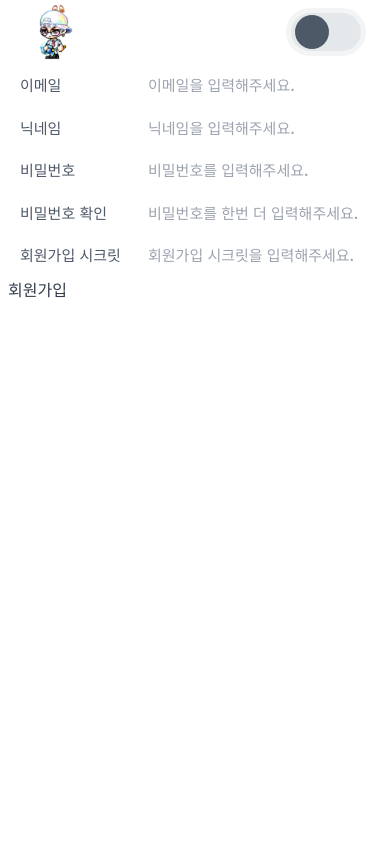
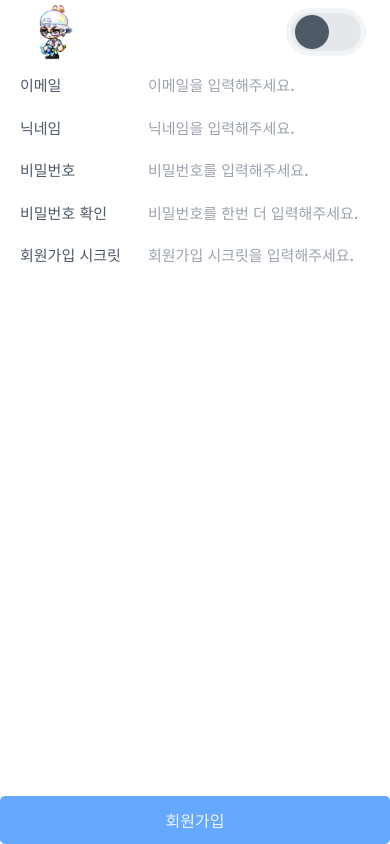
Before and after one commit to WilleLee/wille_logs, a Next.js app: page /signup in a window 390 px wide. Built offline with nearby package versions, Linux system fonts and the light colour scheme; no server answers.

Commit message:
[ADD] password validation

```diff
--- a/app/layout.tsx
+++ b/app/layout.tsx
@@ -8,6 +8,18 @@ import ThemeInitializer from "./theme-initializer";
 const notoSansKR = Noto_Sans_KR({
   subsets: ["latin"],
 });
+
+import type { Viewport } from "next";
+
+export const viewport: Viewport = {
+  themeColor: [
+    { media: "(prefers-color-scheme: light)", color: "#ffffff" },
+    { media: "(prefers-color-scheme: dark)", color: "#17171c" },
+  ],
+  initialScale: 1,
+  maximumScale: 1,
+  userScalable: false,
+};
 
 export const metadata: Metadata = {
   title: {
--- /dev/null
+++ b/components/bottom-button.tsx
@@ -0,0 +1,26 @@
+import { GlobalPortal } from "@app/global-portal";
+import { ButtonHTMLAttributes, ReactNode, Ref, forwardRef } from "react";
+
+interface Props extends ButtonHTMLAttributes<HTMLButtonElement> {
+  children: ReactNode;
+}
+
+const BottomButton = forwardRef(function BottomButton(
+  props: Props,
+  ref: Ref<HTMLButtonElement>,
+) {
+  const { children, className, ...rest } = props;
+  return (
+    <GlobalPortal>
+      <button
+        ref={ref}
+        className={`fixed bottom-0 left-[50%] flex h-[48px] w-full max-w-[520px] -translate-x-[50%] cursor-pointer items-center justify-center rounded-[5px] bg-blue-300 text-grey-100 transition-colors hover:bg-blue-400 disabled:cursor-not-allowed dark:text-grey-800 ${typeof className === "string" ? className : ""}`}
+        {...rest}
+      >
+        {children}
+      </button>
+    </GlobalPortal>
+  );
+});
+
+export default BottomButton;
--- a/components/form-button.tsx
+++ b/components/form-button.tsx
@@ -8,11 +8,11 @@ const FormButton = forwardRef(function FormButton(
   props: Props,
   ref: Ref<HTMLButtonElement>,
 ) {
-  const { children, ...rest } = props;
+  const { children, className, ...rest } = props;
   return (
     <button
       ref={ref}
-      className="cursor-pointer disabled:cursor-not-allowed"
+      className={`flex h-[38px] w-full cursor-pointer items-center justify-center rounded-[5px] bg-blue-300 text-grey-100 transition-colors hover:bg-blue-400 disabled:cursor-not-allowed dark:text-grey-800 ${typeof className === "string" ? className : ""}`}
       {...rest}
     >
       {children}
--- a/components/header.tsx
+++ b/components/header.tsx
@@ -5,7 +5,7 @@ import Image from "next/image";
 export default function Header() {
   return (
     <header className="fixed left-[50%] top-0 z-50 flex h-[64px] w-full max-w-[520px] -translate-x-[50%] items-center justify-between bg-background px-[24px] dark:bg-darkBackground">
-      <Link href="/" aria-label="홈으로 이동">
+      <Link href="/" aria-label="홈으로 이동" title="Wille logs...">
         <Image
           src="/logos/avatar168.png"
           width={64}
--- a/components/home/home-header.tsx
+++ b/components/home/home-header.tsx
@@ -3,6 +3,7 @@ import Link from "next/link";
 import WriteThreadForm from "./write-thread-form";
 import { unstable_noStore } from "next/cache";
 import { ButtonHTMLAttributes, ReactNode } from "react";
+import FormButton from "@components/form-button";
 
 export default async function HomeHeader() {
   unstable_noStore();
@@ -19,20 +20,17 @@ export default async function HomeHeader() {
           >
             <button aria-hidden>마이 페이지</button>
           </Link>
-          {
-            // TODO: 스레드 작성 폼
-          }
           <WriteThreadForm />
         </div>
       ) : (
-        <div className="grid w-full grid-cols-[80px_80px] items-center justify-center gap-[32px] py-[16px]">
+        <div className="grid w-full grid-cols-[80px_80px] items-center justify-center gap-[32px] pb-[16px] pt-[8px]">
           <Link
             data-testid="login_button"
             href="/login"
             aria-label="로그인 페이지로 이동"
             title="로그인 페이지로"
           >
-            <Button aria-hidden>로그인</Button>
+            <FormButton aria-hidden>로그인</FormButton>
           </Link>
           <Link
             data-testid="signup_button"
@@ -40,25 +38,10 @@ export default async function HomeHeader() {
             aria-label="회원가입 페이지로 이동"
             title="회원가입 페이지로"
           >
-            <Button aria-hidden>회원가입</Button>
+            <FormButton aria-hidden>회원가입</FormButton>
           </Link>
         </div>
       )}
     </>
   );
 }
-
-interface Props extends ButtonHTMLAttributes<HTMLButtonElement> {
-  children: ReactNode;
-}
-
-function Button({ children, ...rest }: Props) {
-  return (
-    <button
-      className="flex h-[38px] w-full items-center justify-center rounded-[5px] bg-blue-300 text-grey-100 transition-colors hover:bg-blue-400 dark:text-grey-800"
-      {...rest}
-    >
-      {children}
-    </button>
-  );
-}
--- a/components/signup/signup-form.tsx
+++ b/components/signup/signup-form.tsx
@@ -1,5 +1,6 @@
 "use client";
 
+import BottomButton from "@components/bottom-button";
 import FormButton from "@components/form-button";
 import FormInput from "@components/form-input";
 import useRegisterOptions from "@hooks/useRegisterOptions";
@@ -197,9 +198,18 @@ function SecretInput() {
 
 function SignupButton() {
   return (
-    <FormButton data-testid="signup_button" type="submit">
-      회원가입
-    </FormButton>
+    <>
+      <FormButton
+        className="xs:block hidden"
+        data-testid="signup_button"
+        type="submit"
+      >
+        회원가입
+      </FormButton>
+      <BottomButton className="xs:hidden block" type="submit">
+        회원가입
+      </BottomButton>
+    </>
   );
 }
 
--- a/components/theme-button.tsx
+++ b/components/theme-button.tsx
@@ -15,6 +15,7 @@ export default function ThemeButton() {
         toggleTheme();
       }}
       aria-label="테마 변경 버튼"
+      title="테마 변경"
     >
       <div className="h-[48px] w-[80px] rounded-[24px] bg-grey-100 p-[5px] dark:bg-grey-800">
         <div className="relative h-full w-full rounded-[24px] bg-grey-200 dark:bg-blue-300">
--- a/hooks/useRegisterOptions.ts
+++ b/hooks/useRegisterOptions.ts
@@ -1,4 +1,4 @@
-import { isEmailFormat } from "@libs/formats";
+import { isEmailFormat, isPasswordFormat, specials } from "@libs/formats";
 import { ChangeEvent, useMemo } from "react";
 import { RegisterOptions, useFormContext } from "react-hook-form";
 
@@ -79,6 +79,14 @@ export default function useRegisterOptions(): Record<
             return;
           }
 
+          if (!isPasswordFormat(e.target.value)) {
+            setError("password", {
+              type: "pattern",
+              message: `비밀번호는 영문 대소문자, 숫자, 특수문자(${specials.join("")})를 포함해야합니다.`,
+            });
+            return;
+          }
+
           clearErrors("password");
         },
       },
--- a/libs/formats.ts
+++ b/libs/formats.ts
@@ -10,3 +10,41 @@ export function isEmailFormat(email: string) {
   if (mailName.length < 2 || mailDomain.length < 2) return false;
   return true;
 }
+
+export const specials = [
+  "!",
+  "@",
+  "#",
+  "$",
+  "%",
+  "^",
+  "&",
+  "*",
+  "_",
+  "+",
+  "~",
+  "-",
+  "=",
+  ":",
+  ";",
+  "?",
+  ",",
+];
+
+// 특수문자: !@#$%^&*_+~-=:;?,.
+// 숫자: 0~9
+// 영문: a~z, A~Z
+export function isPasswordFormat(password: string) {
+  let hasSpecial = false;
+  let hasNumber = false;
+  let hasLower = false;
+  let hasUpper = false;
+  for (const char of password) {
+    if ("!@#$%^&*_+~-=:;?,.".includes(char)) hasSpecial = true;
+    if ("0123456789".includes(char)) hasNumber = true;
+    if ("abcdefghijklmnopqrstuvwxyz".includes(char)) hasLower = true;
+    if ("ABCDEFGHIJKLMNOPQRSTUVWXYZ".includes(char)) hasUpper = true;
+    if (hasSpecial && hasNumber && hasLower && hasUpper) return true;
+  }
+  return false;
+}
--- a/tailwind.config.ts
+++ b/tailwind.config.ts
@@ -8,6 +8,9 @@ const config: Config = {
   ],
   darkMode: "selector",
   theme: {
+    screens: {
+      xs: "420px",
+    },
     animation: {
       "skeleton-pulse": "skeleton-pulse 1.5s ease-in-out infinite",
     },
```
